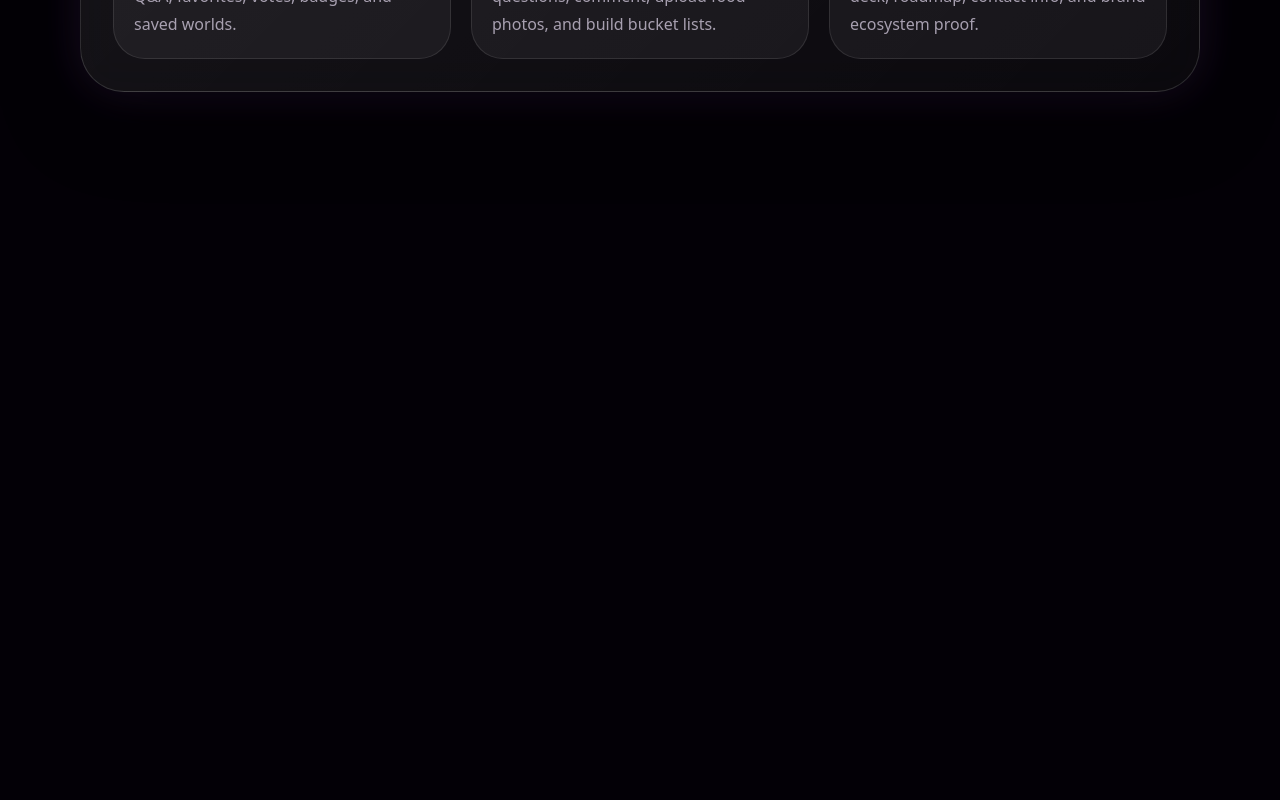
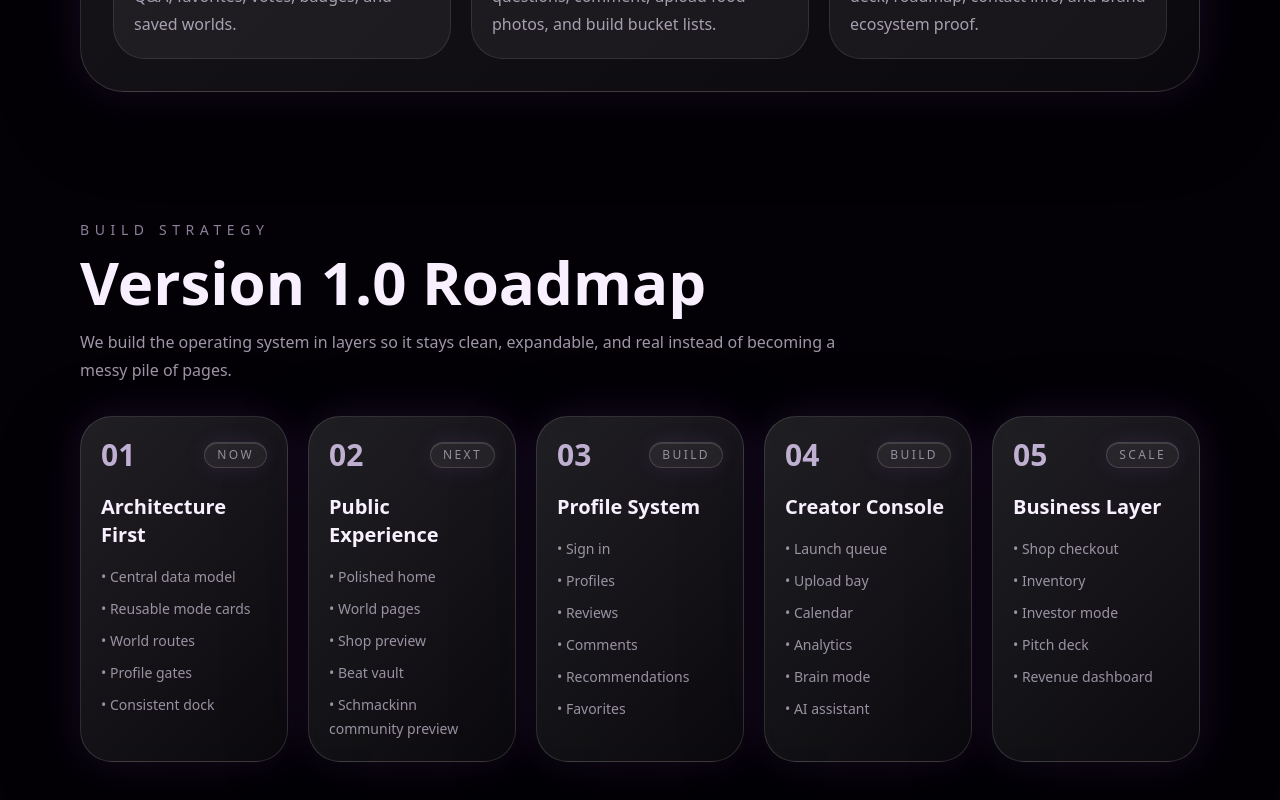
Before and after one commit to thatsmelodic/harmonic-os, a Next.js app: page /hub in a window 1280 px wide. Shown: the part 1850-2650 px from the top of the page. Before the commit the page ends 2118 px from the top, so only its background shows below. Built offline with nearby package versions, Linux system fonts and the light colour scheme.

Commit message:
Add roadmap to creator hub

```diff
--- a/app/hub/page.tsx
+++ b/app/hub/page.tsx
@@ -1,6 +1,7 @@
 import Link from 'next/link';
 import { FrequencyDock } from '@/components/FrequencyDock';
 import { VersionOneDashboard } from '@/components/VersionOneDashboard';
+import { V1Roadmap } from '@/components/V1Roadmap';
 
 export const metadata = {
   title: 'Creator Hub | Harmonic OS',
@@ -15,6 +16,7 @@ export default function HubPage() {
         <Link href="/" className="inline-flex rounded-full border border-white/15 px-5 py-3 text-sm font-bold text-purple-100/75 glass-panel">← Back to OS</Link>
       </div>
       <VersionOneDashboard />
+      <V1Roadmap />
     </main>
   );
 }
```
